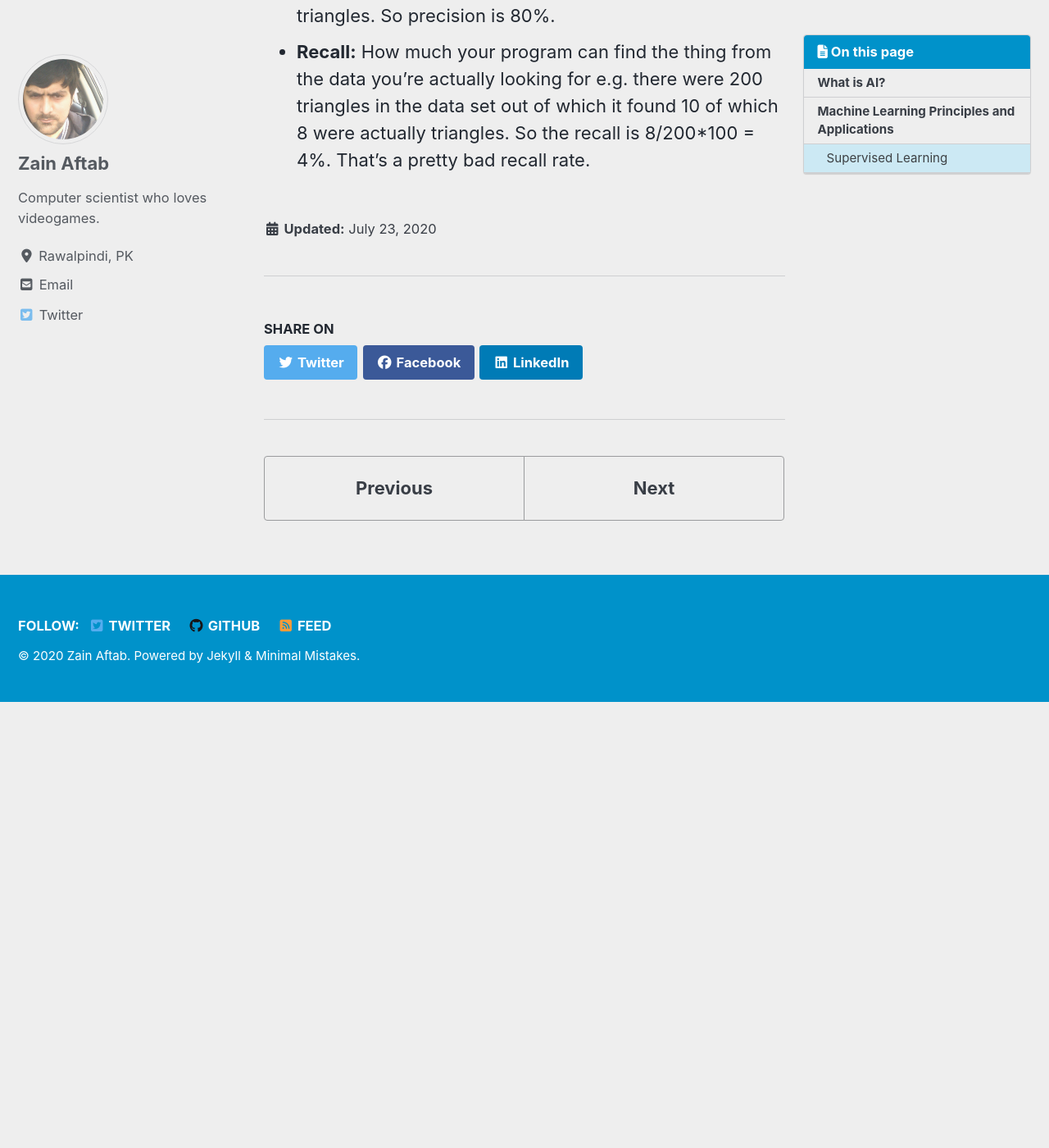
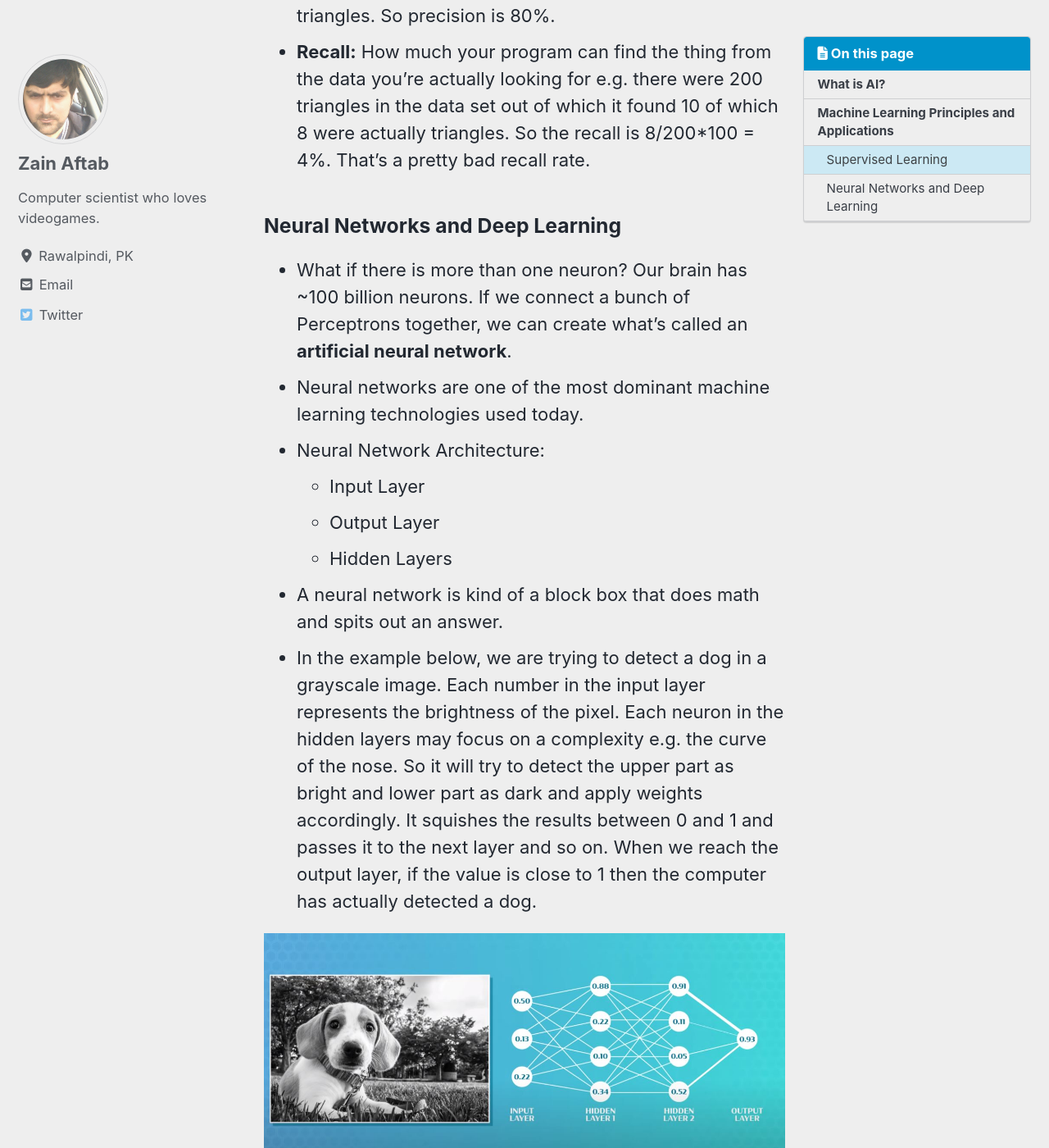
Before and after one commit to zainaftab2225/zainaftab2225.github.io, a Jekyll site: the page built from _computerscience/basics-of-ai.md, in a window 1280 px wide and 1400 px high, scrolled down 3386 px. Shown: the whole window at 82% size. Built offline with Jekyll 4.4.1, drawn with Linux system fonts in a browser that asks for light colours; cached includes are drawn as plain includes; nearby versions of some CDN libraries; before the commit the page ends 4242 px from its top, so only the background shows below that; some of the changed text lies outside the part shown.

Commit message:
neural networks

```diff
--- a/_computerscience/basics-of-ai.md
+++ b/_computerscience/basics-of-ai.md
@@ -28,7 +28,7 @@ toc: true
 - **Supervised Learning:** The process of learning *with* training labels. The supervisor knows the correct answer and points out mistakes during the learning process.
 - An easy example would be to classify images of animals which are mammals or not. This AI needs to be *trained* by examples after which it should be able to classify images it hasn't seen before. Another example is how spam emails are classified.
 - Inspired by human brains and neurons, psychologist Frank Rosenblatt created the Perceptron to classify whether a shape is a triangle or not a triangle. Now, we just program our computers to behave like neurons.
-- Below is a simple example of how to use a step function as an activation function to either get true or not true (false). Neurons have inputs and weights that are added and if they go above the threshold weight called the bias (can be adjusted), the neuron will output a 1 otherwise a 0.
+- Below is a simple example of how to use a step function as an activation function to either get true or not true (false). The neuron has inputs and weights that are added and if they go above the threshold weight called the bias (can be adjusted), the neuron will output a 1 otherwise a 0.
 
 ![image-center](/images/computerscience/supervised_learning_01.JPG){: .align-center}
 
@@ -38,3 +38,16 @@ toc: true
 
 - **Precision:** How much you should trust your program when it says it has found something e.g. it tells you it found 10 triangles and out of those, 8 were actually triangles. So precision is 80%.
 - **Recall:** How much your program can find the thing from the data you're actually looking for e.g. there were 200 triangles in the data set out of which it found 10 of which 8 were actually triangles. So the recall is 8/200*100 = 4%. That's a pretty bad recall rate.
+
+### Neural Networks and Deep Learning
+
+- What if there is more than one neuron? Our brain has ~100 billion neurons. If we connect a bunch of Perceptrons together, we can create what's called an **artificial neural network**.
+- Neural networks are one of the most dominant machine learning technologies used today.
+- Neural Network Architecture:
+  - Input Layer
+  - Output Layer
+  - Hidden Layers
+- A neural network is kind of a block box that does math and spits out an answer.
+- In the example below, we are trying to detect a dog in a grayscale image. Each number in the input layer represents the brightness of the pixel. Each neuron in the hidden layers may focus on a complexity e.g. the curve of the nose. So it will try to detect the upper part as bright and lower part as dark and apply weights accordingly. It squishes the results between 0 and 1 and passes it to the next layer and so on. When we reach the output layer, if the value is close to 1 then the computer has actually detected a dog.
+
+![image-center](/images/computerscience/neural_network_1.JPG){: .align-center}
```
Also changed, not shown: images/computerscience/neural_network_1.JPG (added).
